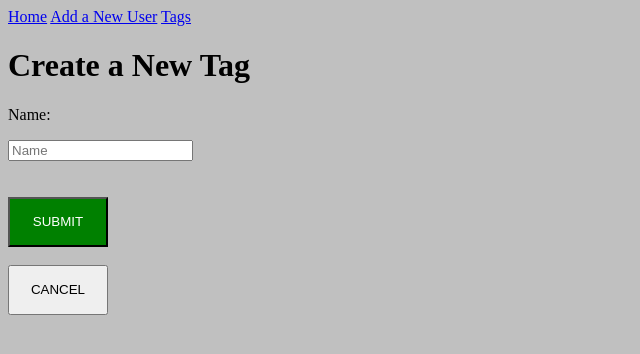
After one commit to mcheng7687/Flask-Blogly, a Flask app: page /tags/new in a window 1280 px wide. The commit adds this page. Shown: the top 354 px of the page, without its empty margins (0-640 px from the left). Run offline with Flask 2, Linux system fonts and the light colour scheme.

Commit message:
Added tag class and post_tag class for M2M relationship

```diff
--- a/app.py
+++ b/app.py
@@ -1,13 +1,14 @@
 """Blogly application."""
 
 from flask import Flask, render_template, redirect, session, request
-from models import db, connect_db, User, Post
+from models import db, connect_db, User, Post, Tag, PostTag
+from sqlalchemy.exc import IntegrityError
 
 
 app = Flask(__name__)
 app.config["SQLALCHEMY_DATABASE_URI"] = "postgresql:///blogly"
 app.config["SQLALCHEMY_TRACK_MODIFICATIONS"] = False
-app.config["SQLALCHEMY_ECHO"] = True
+app.config["SQLALCHEMY_ECHO"] = False
 
 connect_db(app)
 db.create_all()
@@ -103,8 +104,9 @@ def delete_user(id):
 @app.route("/users/<user_id>/posts/new")
 def new_post(user_id):
     """Show new post form"""
+    tags = Tag.query.all()
 
-    return render_template("new_post.html", user_id=user_id)
+    return render_template("new_post.html", user_id=user_id, tags=tags)
 
 
 @app.route("/users/<user_id>/posts/new", methods=["POST"])
@@ -119,6 +121,11 @@ def add_post(user_id):
     db.session.add(post)
     db.session.commit()
 
+    tag_ids = request.form.getlist("tags")
+
+    if tag_ids != None:
+        add_tags_to_database(tag_ids, post.id)
+
     return redirect(f"/users/{user_id}")
 
 @app.route("/posts/<post_id>")
@@ -127,8 +134,9 @@ def view_post(post_id):
 
     post = Post.query.get_or_404(post_id)
     user = User.query.get(post.user_id)
+    tags = post.tags
 
-    return render_template("view_post.html", user=user, post=post)
+    return render_template("view_post.html", user=user, post=post, tags=tags)
 
 @app.route("/posts/<post_id>/edit")
 def edit_post(post_id):
@@ -136,8 +144,10 @@ def edit_post(post_id):
 
     post = Post.query.get_or_404(post_id)
     user = User.query.get_or_404(post.user_id)
+    tags = Tag.query.all()
+    select_tags = post.tags
 
-    return render_template("edit_post.html", user=user, post=post)
+    return render_template("edit_post.html", user=user, post=post, tags=tags, select_tags=select_tags)
 
 
 @app.route("/posts/<post_id>/edit", methods=["POST"])
@@ -149,12 +159,16 @@ def edit_post_database(post_id):
 
     post = Post.query.get_or_404(post_id)
     post.updatePost(title, content)
-    user_id = post.user_id
+
 
     db.session.add(post)
     db.session.commit()
 
-    return redirect(f"/users/{user_id}")
+    tag_ids = request.form.getlist("tags")
+
+    add_tags_to_database(tag_ids, post.id)
+
+    return redirect(f"/users/{post.user_id}")
 
 @app.route("/posts/<post_id>/delete", methods=["POST"])
 def delete_post(post_id):
@@ -167,3 +181,78 @@ def delete_post(post_id):
     db.session.commit()
 
     return redirect(f"/users/{user_id}")
+
+@app.route("/tags")
+def show_all_tags():
+    """Show all tags"""
+
+    tags = Tag.query.all()
+
+    return render_template("all_tags.html", tags=tags)
+
+@app.route("/tags/new")
+def new_tag():
+    """Show new tag form"""
+    return render_template("new_tag.html")
+
+@app.route ("/tags/new", methods=["POST"])
+def add_tag_to_database():
+    """Add new tag to database"""
+
+    name = request.form["name"]
+
+    tag = Tag(name = name)
+
+    db.session.add(tag)
+    db.session.commit()
+
+    return redirect("/tags")
+
+@app.route("/tags/<tag_id>")
+def retrive_tag(tag_id):
+    """Show tag info"""
+
+    tag = Tag.query.get_or_404(tag_id)
+    posts = tag.posts
+
+    return render_template("tag_info.html", tag=tag, posts=posts)
+
+@app.route("/tags/<tag_id>/edit")
+def edit_tag(tag_id):
+    """Show edit tag form"""
+
+    tag = Tag.query.get_or_404(tag_id)
+
+    return render_template("edit_tag.html", tag=tag)
+
+@app.route("/tags/<tag_id>/edit", methods=["POST"])
+def edit_tag_database(tag_id):
+    """Edit tag in database"""
+
+    tag = Tag.query.get_or_404(tag_id)
+    tag.name = request.form["name"]
+
+    db.session.add(tag)
+    db.session.commit()
+
+    return redirect("/tags")
+
+@app.route("/tags/<tag_id>/delete", methods=["POST"])
+def delete_tag(tag_id):
+    """Delete tag in database"""
+
+    tag = Tag.query.get_or_404(tag_id)
+
+    db.session.delete(tag)
+    db.session.commit()
+
+    return redirect("/tags")
+
+def add_tags_to_database(tag_ids, post_id):
+    for tag_id in tag_ids:
+        post_tag = PostTag(post_id=post_id, tag_id=tag_id)
+        db.session.add(post_tag)
+        try:
+            db.session.commit()
+        except IntegrityError:
+            db.session.rollback()
--- a/static/style.css
+++ b/static/style.css
@@ -35,3 +35,8 @@ button {
     color: white;
     background-color: green;
 }
+
+.tag {
+    color: white;
+    background-color: blue;
+}
--- a/templates/base.html
+++ b/templates/base.html
@@ -8,6 +8,7 @@
 <nav>
     <a href="/" id="home">Home</a>
     <a href="/users/new" id="new-user">Add a New User</a>
+    <a href="/tags" id="tags">Tags</a>
 </nav>
 <body>
     {% block contents %}
--- /dev/null
+++ b/templates/new_tag.html
@@ -0,0 +1,17 @@
+{% extends 'base.html' %}
+
+{% block contents%}
+<h1>Create a New Tag</h1>
+<form action="/tags/new" method="POST">
+    <p>
+        Name:
+    </p>
+    <input type="text" name="name" placeholder="Name" required>
+    <br><br><br>
+    <button id="update" type="submit">SUBMIT</button>
+</form>
+<br>
+<form action="/tags">
+    <button id="cancel" type="submit">CANCEL</button>
+</form>
+{% endblock %}
--- a/templates/view_post.html
+++ b/templates/view_post.html
@@ -5,6 +5,11 @@
 <h3>
     {{ post.content }}
 </h3>
+<p>Tags:
+    {% for tag in tags %}
+        <span class="tag">{{tag.name}}</span>
+    {% endfor %}
+</p>
 <p>By: {{ user.full_name }}</p>
 <p>Created/Modified on {{ post.created_at }}</p>
 <form action="/posts/{{ post.id }}/edit">
```
Also changed, not shown: models.py (+34 -1 lines), templates/all_tags.html (added, +14 -0 lines), templates/edit_post.html (+7 -1 lines), templates/edit_tag.html (added, +17 -0 lines), templates/new_post.html (+8 -1 lines), templates/tag_info.html (added, +22 -0 lines), test_blogly.py (+18 -1 lines), test_user_model.py (+90 -2 lines).
